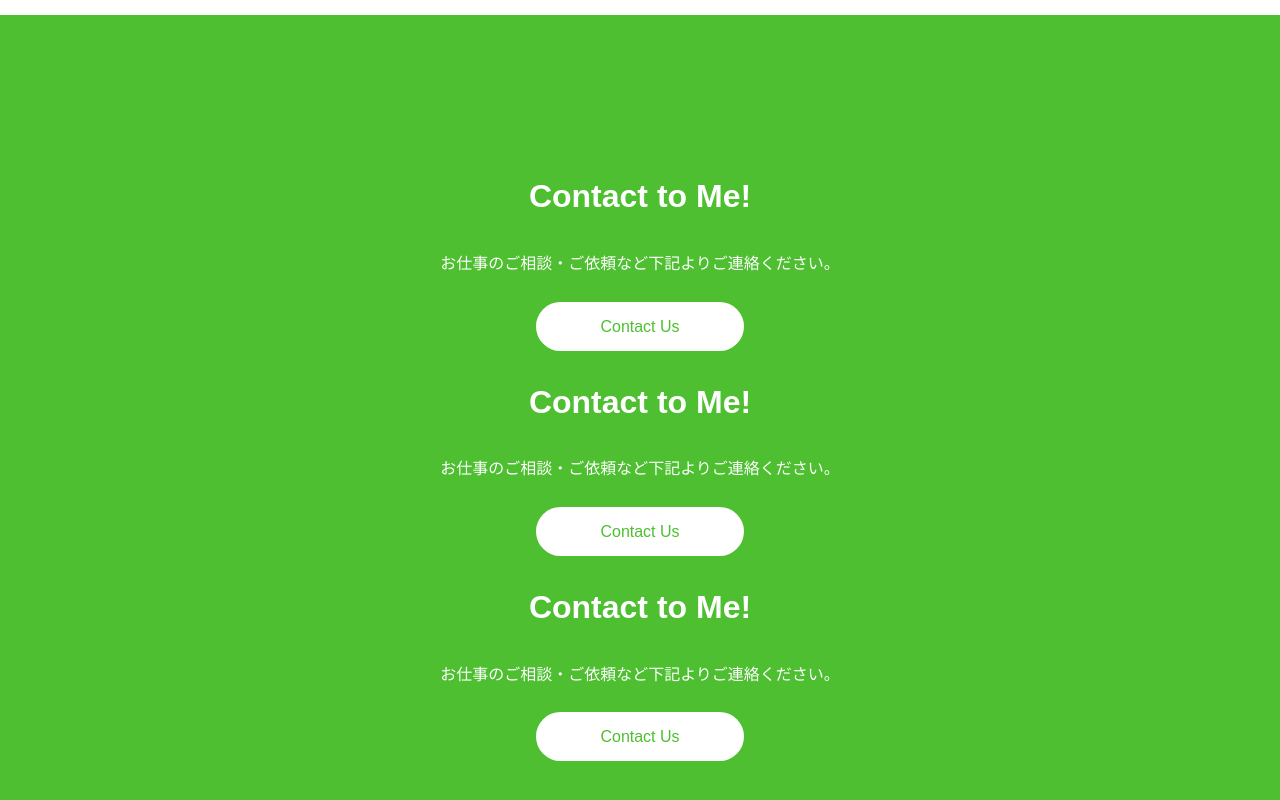
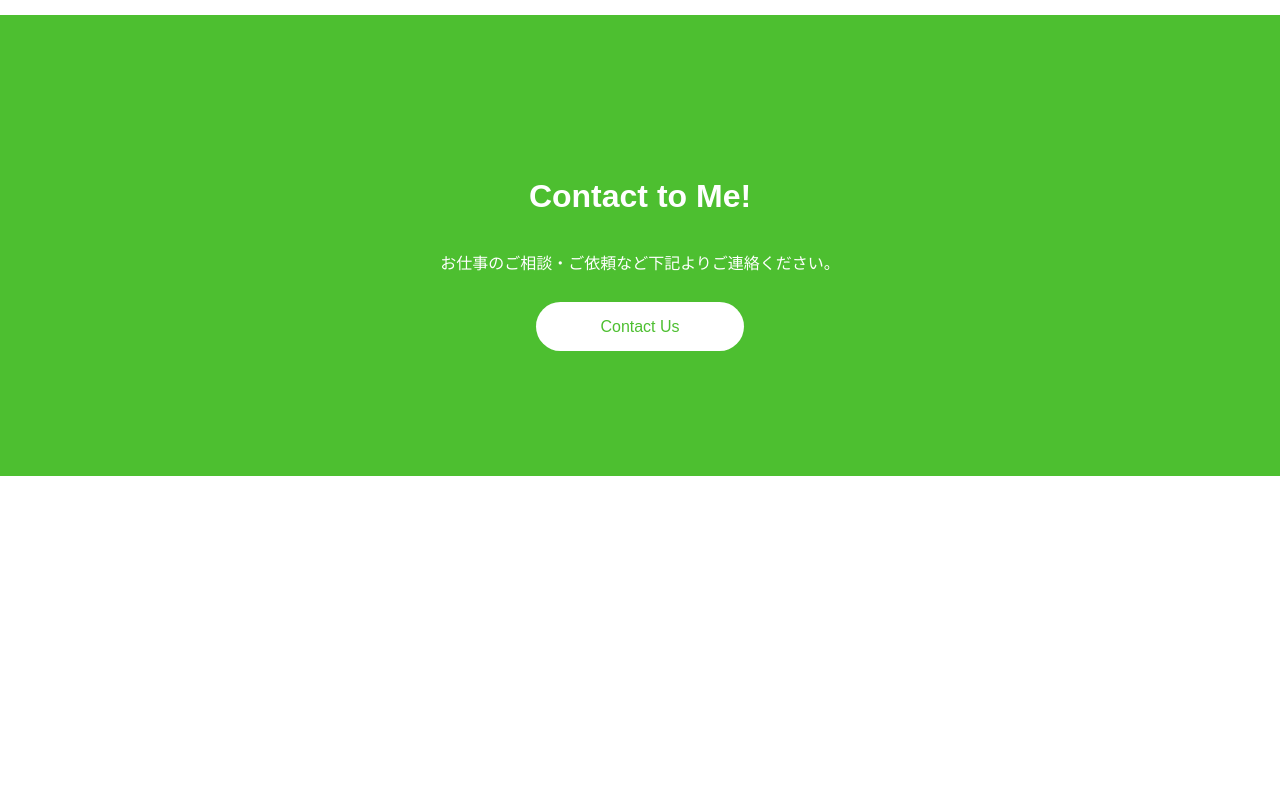
Before and after one commit to atsu0203/react-portfolio-site, a React (Create React App) app: page / in a window 1280 px wide. Shown: the part 1154-1954 px from the top of the page. After the commit the page ends 1630 px from the top, so only its background shows below. Built offline with nearby package versions, Linux system fonts and the light colour scheme.

Commit message:
contactの修正

```diff
--- a/src/components/Contact.jsx
+++ b/src/components/Contact.jsx
@@ -6,12 +6,6 @@ export const Contact = () => {
           <h2>Contact to Me!</h2>
           <p className="description">お仕事のご相談・ご依頼など下記よりご連絡ください。</p>
           <a href="https://twitter.com/" className="btn">Contact Us</a>
-          <h2>Contact to Me!</h2>
-          <p className="description">お仕事のご相談・ご依頼など下記よりご連絡ください。</p>
-          <a href="https://twitter.com/" className="btn">Contact Us</a>
-          <h2>Contact to Me!</h2>
-          <p className="description">お仕事のご相談・ご依頼など下記よりご連絡ください。</p>
-          <a href="https://twitter.com/" className="btn">Contact Us</a>
         </div>
       </div>
     </div>
```
